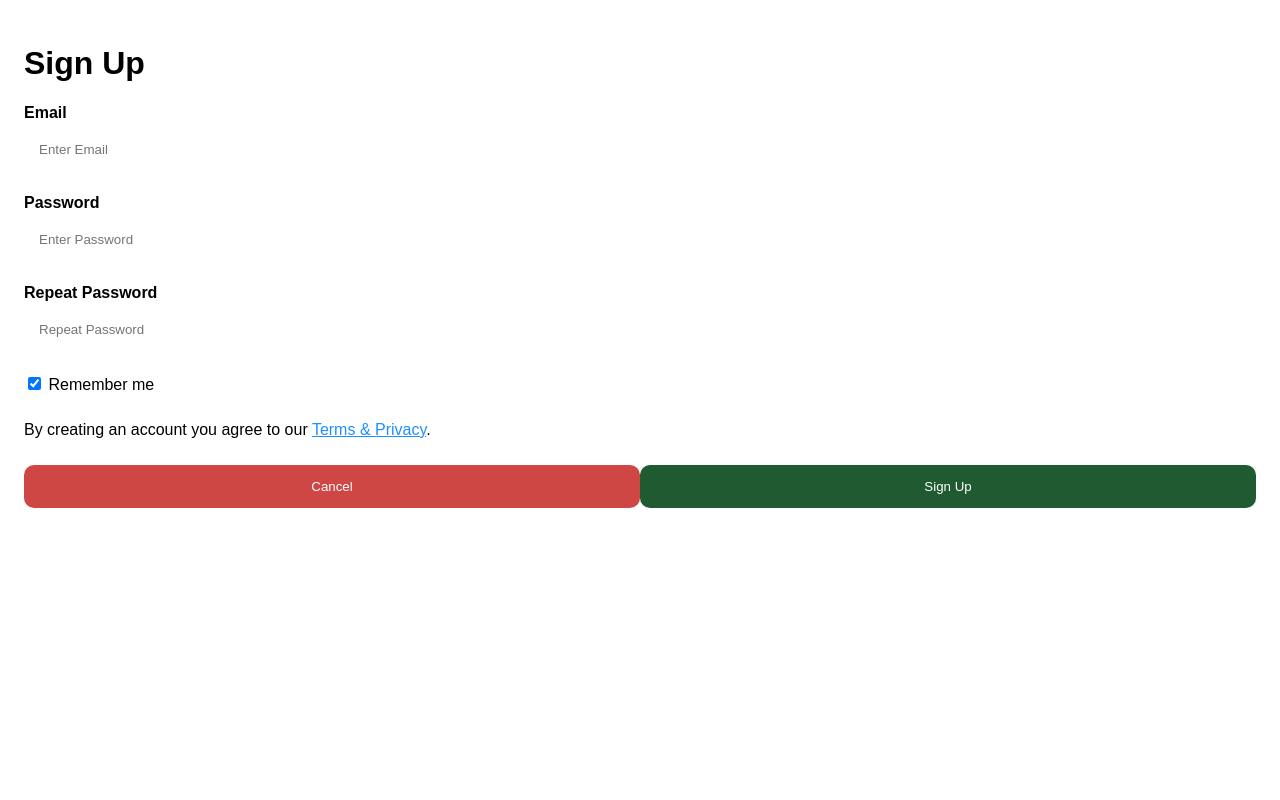
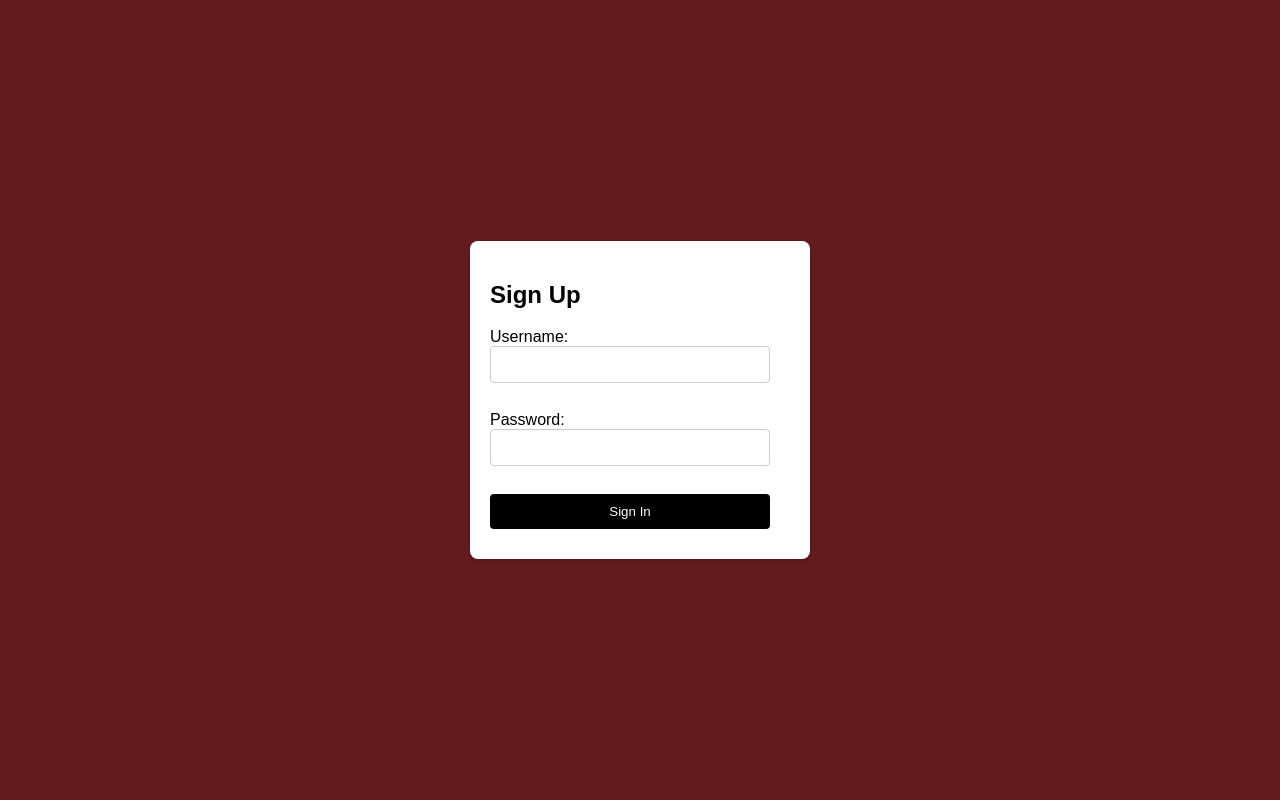
Before and after one commit to n4z03/CodeJam13-ChocolateChip, a Flask app: page /signup in a window 1280 px wide. Run offline with Flask 3, Linux system fonts and the light colour scheme.

Commit message:
Update signup.html

```diff
--- a/templates/signup.html
+++ b/templates/signup.html
@@ -1,94 +1,67 @@
-<form action="action_page.php">
+<!DOCTYPE html>
+<html>
+<head>
+    <title>Sign Up</title>
     <style>
-  input[type=text], input[type=password] {
-  width: 100%;
-  padding: 15px;
-  margin: 5px 0 22px 0;
-  display: inline-block;
-  border: none;
-  border-radius: 10px;
+        body {
+            font-family: Arial, sans-serif;
+            margin: 0;
+            padding: 0;
+            display: flex;
+            justify-content: center;
+            align-items: center;
+            height: 100vh;
+            background-color: #611c1b;
         }
 
-input[type=text]:focus, input[type=password]:focus {
-  background-color: #f4ba80;
-  outline: none;
+        .container {
+            width: 300px;
+            padding: 20px;
+            background-color: #fff;
+            border-radius: 8px;
+            box-shadow: 0 2px 4px rgba(0, 0, 0, 0.1);
         }
 
-/* Set a style for all buttons (sign up and cancel) */
+        input[type="text"],
+        input[type="password"],
         button {
-  background-color: #1f5a30;
+            margin-bottom: 10px;
+            width: calc(100% - 20px);
+            padding: 10px;
+            border: 1px solid #ccc;
+            border-radius: 4px;
+            box-sizing: border-box;
+        }
+
+        input[type="text"],
+        input[type="password"] {
+            display: block;
+        }
+
+        button {
+            background-color: #000000;
             color: white;
-  padding: 14px 20px;
-  margin: 10px 0;
+            cursor: pointer;
             border: none;
-  cursor: pointer;
-  width: 100%;
-  opacity: 100;
-  border-radius: 10px;
+            border-radius: 4px;
+            transition: background-color 0.3s;
         }
 
         button:hover {
-  opacity:1;
-}
-
-/* Extra styles for the cancel button */
-.cancelbtn {
-  padding: 14px 20px;
-  background-color: #ce4745;
-}
-
-/* Float cancel and signup buttons and add an equal width */
-.cancelbtn, .signupbtn {
-  float: left;
-  width: 50%;
-}
-
-/* Add padding to container elements */
-.container {
-  padding: 16px;
-}
-
-/* Clear floats */
-.clearfix::after {
-  content: "";
-  clear: both;
-  display: table;
-}
-
-/* Change styles for cancel button and signup button on extra small screens */
-@media screen and (max-width: 300px) {
-  .cancelbtn, .signupbtn {
-    width: 100%;
-  }
-}
-
-.container{
-    font-family: Arial, Helvetica, sans-serif;
+            background-color: #45a049;
         }
     </style>
+</head>
 <body>
     <div class="container">
-        <h1>Sign Up</h1>
-
-        <label for="email"><b>Email</b></label>
-        <input type="text" placeholder="Enter Email" name="email" required>
-
-        <label for="psw"><b>Password</b></label>
-        <input type="password" placeholder="Enter Password" name="psw" required>
-
-        <label for="psw-repeat"><b>Repeat Password</b></label>
-        <input type="password" placeholder="Repeat Password" name="psw-repeat" required>
-
-        <label>
-          <input type="checkbox" checked="checked" name="remember" style="margin-bottom:15px"> Remember me
-        </label>
-
-        <p>By creating an account you agree to our <a href="#" style="color:dodgerblue">Terms & Privacy</a>.</p>
-
-        <div class="clearfix">
-          <button type="button" class="cancelbtn">Cancel</button>
-          <button type="submit" class="signupbtn">Sign Up</button>
-        </div>
+        <h2>Sign Up</h2>
+        <form method="POST" action="/process">
+            <label for="username">Username:</label>
+            <input type="text" id="username" name="name" required><br>
+            <label for="password">Password:</label>
+            <input type="password" id="password" name="password" required><br>
+            <button type="submit">Sign In</button>
+        </form>
     </div>
 </body>
-  </form>
+</html>
```
Lines whose indentation alone changed are shown as unchanged.
